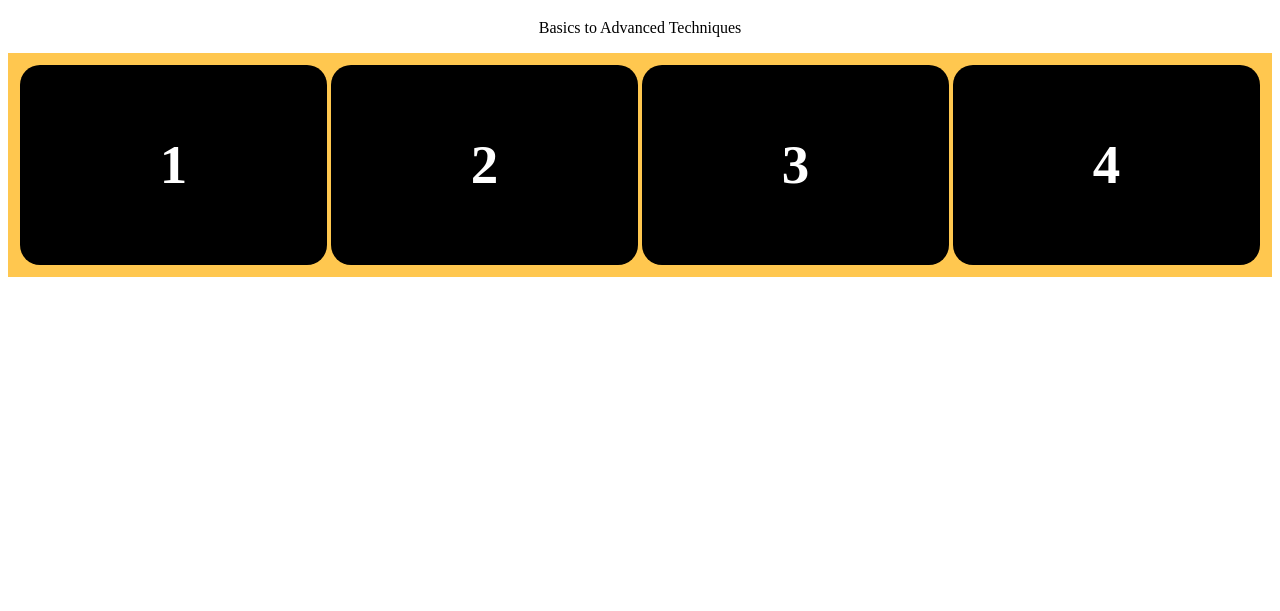
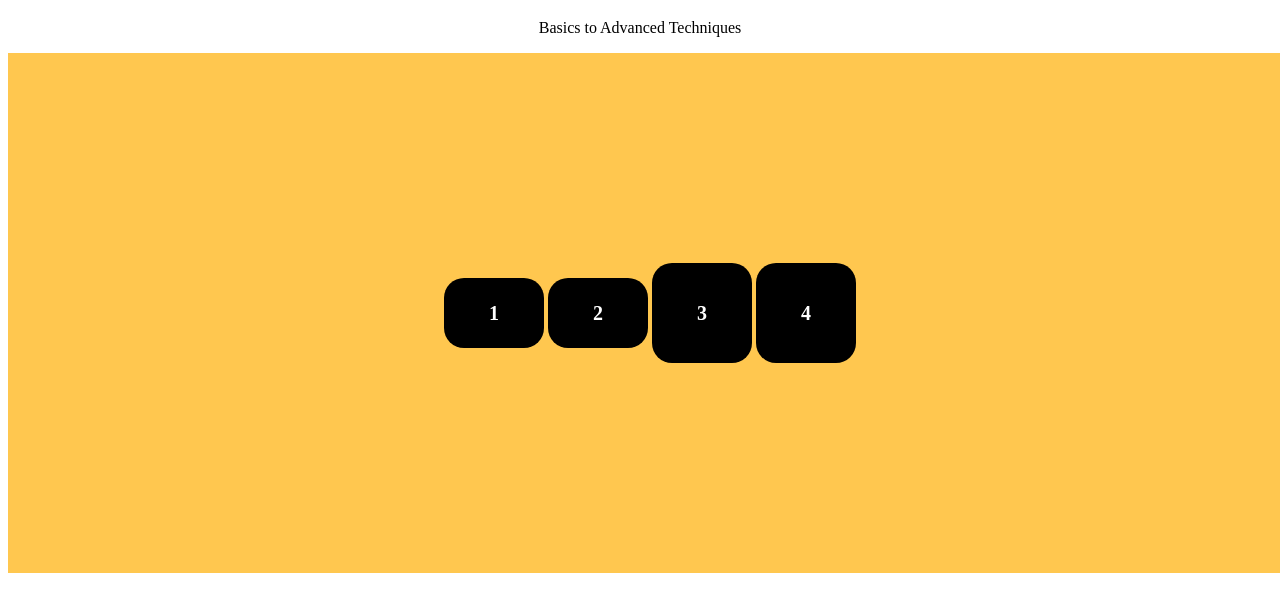
Before and after one commit to handskadi/mkbnb, a plain HTML site: page concepts/flex-box.html in a window 1280 px wide. Shown: the part 61-672 px from the top of the page. Drawn offline with Linux system fonts and the light colour scheme.

Commit message:
other flex properties

```diff
--- a/concepts/styles/style.css
+++ b/concepts/styles/style.css
@@ -4,18 +4,30 @@ header {
 .container {
     background-color: rgba(255, 174, 0, 0.692);
     padding: 10px;
+    width: 100%;
+    height: 500px;
     display: flex;
     flex-direction: row;
+    flex-wrap: wrap;
+    /* flex-flow: row wrap;
+    Shorthand forboth flex-direction and flex-wrap */
+    justify-content: center;
+    align-items:center;
 }
 .item1, .item2, .item3, .item4 {
-    width: 330px;
-    height: 200px;
+    width: 100px;
+    height: 70px;
     background-color: black;
     margin: 2px;
     color: white;
-    font-size: 55px;
+    font-size: 20px;
     font-weight: 900;
     text-align: center;
-    line-height: 200px;
+    line-height: 70px;
     border-radius: 20px;
 }
+
+.item3 {
+    height: 100px;
+    line-height: 100px;
+}
```
